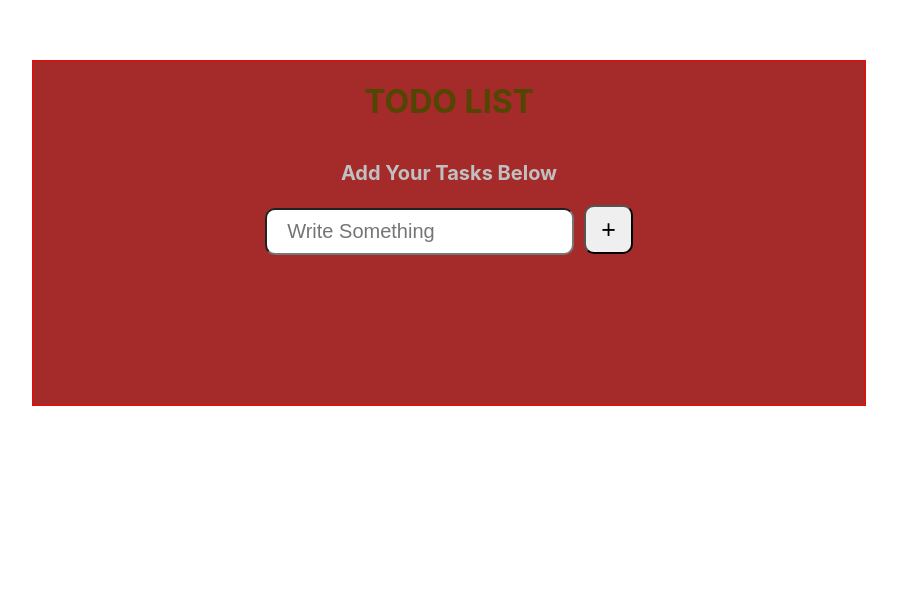
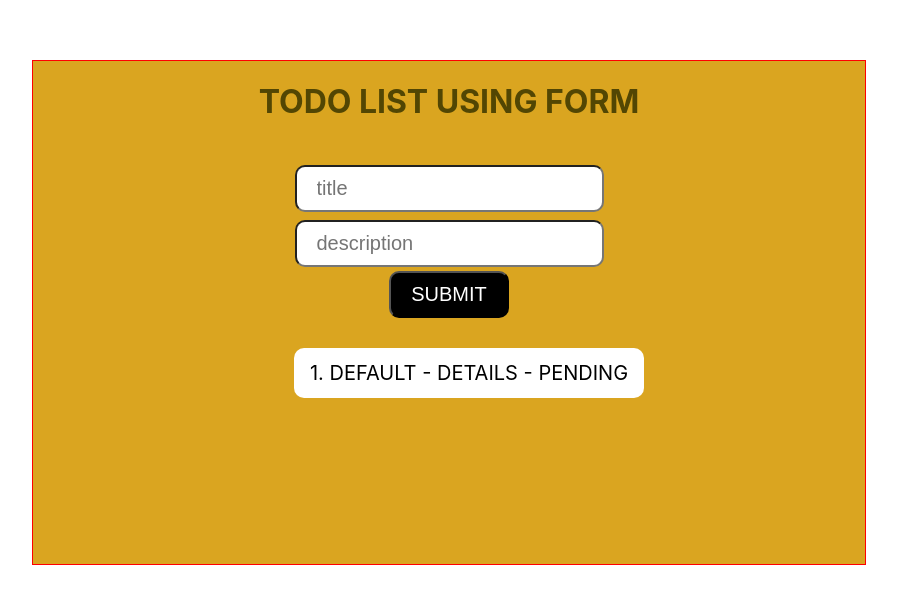
Before and after one commit to khmasai/Assignments, a React (Create React App) app: page / in a window 1280 px wide. Shown: the top 604 px of the page, without its empty margins (191-1088 px from the left). Built offline with nearby package versions, Linux system fonts and the light colour scheme.

Commit message:
react lisi todo form

```diff
--- a/package.json
+++ b/package.json
@@ -1,5 +1,5 @@
 {
-  "name": "react-list-todo1",
+  "name": "react-list-todo2-useform",
   "version": "0.1.0",
   "private": true,
   "dependencies": {
--- a/public/index.html
+++ b/public/index.html
@@ -24,7 +24,7 @@
       work correctly both with client-side routing and a non-root public URL.
       Learn how to configure a non-root public URL by running `npm run build`.
     -->
-    <title>React List Todo (IWY)</title>
+    <title>React List Todo use Form</title>
   </head>
   <body>
     <noscript>You need to enable JavaScript to run this app.</noscript>
--- a/src/Todo/Todo.jsx
+++ b/src/Todo/Todo.jsx
@@ -10,50 +10,27 @@ export default function Todo(){
         {
             id: 1,
             title: "DEFAULT",
-            status: "Incompleted",
+            description: "DETAILS",
+            status: false,
         }
     ])
 
-    const  handleTaskCreate = (title)=>{
-        const payload={
-            id: todos.length+1,
-            title: title,
-            status: "Incompleted"
-        }
-        setTodos([...todos,payload]);
-    }
+    const handleSubmit = ({ title, description }) => {
+        const payload = {
+          id: todos.length+1,
+          title,
+          description,
+          status: false
+        };
+        setTodos([...todos, payload]);
+      };
 
-    // delete
-    const handleDelete = (id)=>{
-        setTodos(todos.filter((item)=>item.id !==id));
-    }
-
-    // * toggle
-    const handleToggle=(id)=>{
-        const updatedTodos = todos.map((item)=>
-        item.id===id ? {...item, status: (item.status==="Completed")?("Incompleted"):"Completed"}: item
-        );
-        setTodos(updatedTodos);
-    }
 
     return (
         <div className={style.todo}>
-            <h1>TODO LIST</h1>
-            <TodoInput onTaskCreate={handleTaskCreate}/>
-            {
-                 todos.map((todo)=>{
-                    return (
-                <TodoList
-                key={todo.id}
-                id={todo.id}
-                title={todo.title}
-                status={todo.status}
-                handleDelete={handleDelete}
-                handleToggle={handleToggle}
-                />
-                );
-                })
-            }
+            <h1>TODO LIST USING FORM</h1>
+            <TodoInput onSubmit={handleSubmit} />
+            <TodoList data={todos.filter((item) => !item.status)} />
         </div>
     )
 }
--- a/src/Todo/Todo.module.css
+++ b/src/Todo/Todo.module.css
@@ -2,7 +2,7 @@
 .todo{
     width: 65%;
     border: 1px solid red;
-    background-color: brown;
+    background-color: goldenrod;
     text-align: center;
     margin-top: 60px;
     padding-bottom: 150px;
@@ -12,83 +12,35 @@
     color: rgb(82, 70, 3);
 }
 
-.todoItem{
+.todoInput{
     margin-top: 40px;
 }
 
-.todoItem h3{
-    font-size: 20px;
-    color: silver;
-
-}
-
-.todoItem input{
+.todoInput input{
     padding: 10px 20px;
     font-size: 20px;
     border-radius: 10px;
 }
-.todoItem button{
-    padding: 8px 15px;
-    font-size: 25px;
-    border-radius: 10px;
-    margin-left: 10px;
-}
+
 
 .list{
     margin-top: 30px;
+    list-style: none;
 }
 
-.id{
+.listData{
+    width: 350px;
+    height: 50px;
     font-size: 20px;
-    border: 1px solid gray;
-    border-radius: 5px;
-    padding: 5px 5px;
+    border-radius: 10px;
+    background-color: white;
+    margin: auto;
+    margin-top: 10px;
+    display: flex;
+    align-items: center;
+    justify-content: center;
+}
+.submit{
     background-color: black;
     color: white;
-    margin-right: 10px;
 }
-.title{
-    font-size: 20px;
-    border: 1px solid gray;
-    border-radius: 5px;
-    padding: 5px 5px;
-    background-color: rgb(92, 5, 92);
-    color: white;
-    margin-right: 10px;
-}
-.status{
-    font-size: 20px;
-    border: 1px solid gray;
-    border-radius: 5px;
-    padding: 5px 5px;
-    background-color: rgb(45, 1, 87);
-    color: white;
-    margin-right: 10px;
-}
-
-.delete{
-    font-size: 23px;
-    border: 1px solid gray;
-    border-radius: 5px;
-    padding: 5px 5px;
-    background-color: rgb(214, 192, 192);
-    color: white;
-    margin-right: 10px;
-}
-.toggle{
-    font-size: 23px;
-    border: 1px solid gray;
-    border-radius: 5px;
-    padding: 5px 5px;
-    background-color: red;
-    color: white;
-    margin-right: 10px;
-}
-
-.delete:hover{
-    background-color: black;
-}
-
-.toggle:hover{
-    background-color: orange;
-}
--- a/src/Todo/TodoInput.jsx
+++ b/src/Todo/TodoInput.jsx
@@ -2,28 +2,45 @@
 import { useState } from "react";
 import style from "./Todo.module.css";
 
-function TodoInput({onTaskCreate}){
+function TodoInput({ onSubmit }) {
+  const [formState, setFormState] = useState({
+    title: "",
+    description: ""
+  });
 
-    const [text,setText]= useState("");
-
-    const handleChange = (e)=>{
-        setText(e.target.value)
-    }
-
-    const handleClick = ()=>{
-        onTaskCreate(text)
-    }
-    return (
-        <div className={style.todoItem}>
-            <h3>Add Your Tasks Below</h3>
-            <input type="text"
-             placeholder="Write Something"
-             value={text}
-             onChange={handleChange}
-             />
-             <button onClick={handleClick}>+</button>
-        </div>
-    )
+  const handleInputChange = (e) => {
+    setFormState({
+      ...formState,
+      [e.target.name]: e.target.value
+    });
+  };
+  const onFormSubmit = (e) => {
+    e.preventDefault();
+    onSubmit(formState);
+  };
+  return (
+    <form onSubmit={onFormSubmit} className={style.todoInput}>
+      <div style={{ padding: 4 }}>
+        <input
+          placeholder="title"
+          name="title"
+          value={formState.title}
+          onChange={handleInputChange}
+        />
+      </div>
+      <div style={{ padding: 4 }}>
+        <input
+          placeholder="description"
+          name="description"
+          value={formState.description}
+          onChange={handleInputChange}
+        />
+      </div>
+      <div>
+        <input type="submit" value="SUBMIT" className={style.submit}/>
+      </div>
+    </form>
+  );
 }
 
 export default TodoInput;
--- a/src/Todo/TodoList.jsx
+++ b/src/Todo/TodoList.jsx
@@ -1,31 +1,16 @@
 
 import style from "./Todo.module.css";
 
-const TodoList = ({id,status,title,handleDelete,handleToggle})=>{
-    var listNumber = id;
-    // console.log(title,status,id);
+function TodoList({ data }) {
+    return (
+      <ul className={style.list}>
+        {data.map((item) => (
+          <li key={item.id} className={style.listData}>
+           {item.id}. {item.title} - {item.description} - {item.status ? "DONE" : "PENDING"}
+          </li>
+        ))}
+      </ul>
+    );
+  }
 
-    if(listNumber === 1)
-    {
-        return (
-          ''
-        );
-    }
-
-    if(status==="Completed")
-    {
-        var Style = {
-            background: "blue"
-        }
-    }
-
-    return <div className={style.list}>
-        <span className={style.id}>{listNumber-1}.</span>
-        <span className={style.title}>{title}</span>
-        <span className={style.status} style={Style}>{status}</span>
-        <button onClick={()=>handleDelete(id)} className={style.delete}>X</button>
-        <button onClick={()=>handleToggle(id)} className={style.toggle}>Toggle</button>
-    </div>
- }
-
- export default TodoList
+  export default TodoList;
```
Also changed, not shown: src/App.css (line endings or trailing spaces), 1 other file (tests, documents, lock files or other folders).
